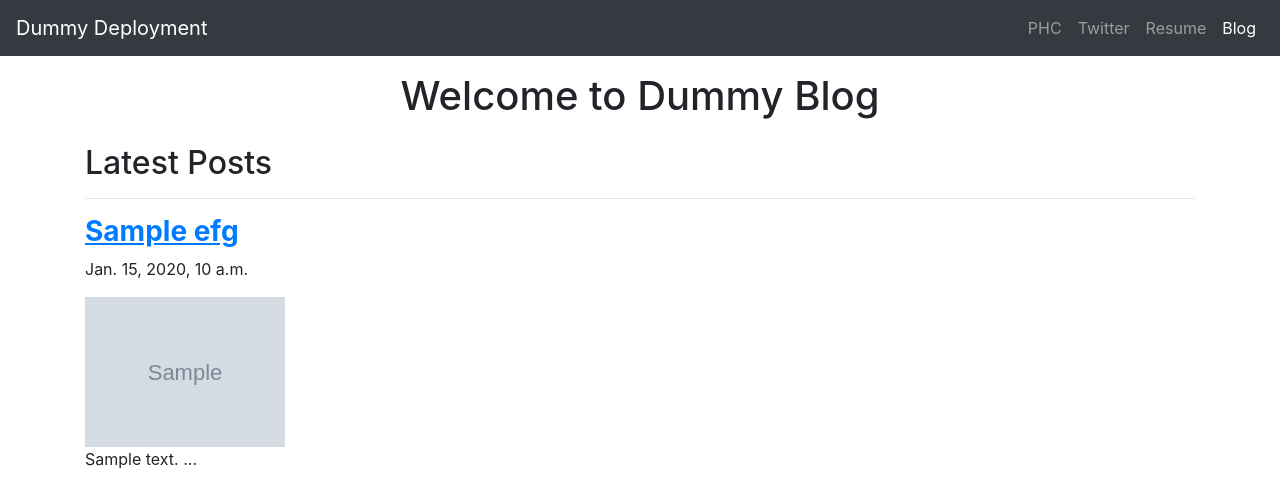
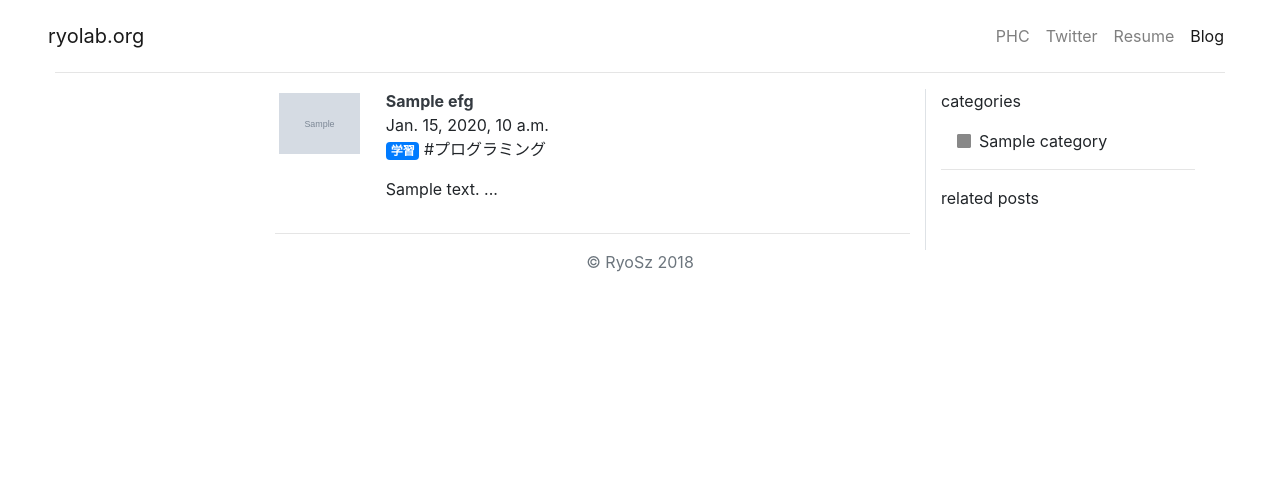
Before and after one commit to RyoSz/portfolio-project, a Django app: template blog/templates/blog/allblogs.html in a window 1280 px wide. Shown: the top 490 px of the page. Run offline with Django 3.2, Linux system fonts and the light colour scheme; the template is opened without the code that fills it: most values are stand-ins (such as "Sample title", 1, 10 or a date in 2020); grey boxes marked "Sample" are stand-in pictures; data that the repository does not hold is empty; some libraries are stand-ins or nearby versions.

Commit message:
blog front end change

```diff
--- a/blog/models.py
+++ b/blog/models.py
@@ -5,12 +5,14 @@ class Blog(models.Model):
     pub_date = models.DateTimeField()
     body = models.TextField()
     image = models.ImageField(upload_to="images/")
+    category = models.CharField(max_length=50, null=True, blank=True)
+    category_color = models.CharField(max_length=50, null=True, blank=True)
 
     def __str__(self):
         return self.title
 
     def summary(self):
-        return self.body[:100]
+        return self.body[:25]
 
     def pub_date_pretty(self):
         return self.pub_date.strftime('%b %d %Y')
--- a/blog/templates/blog/allblogs.html
+++ b/blog/templates/blog/allblogs.html
@@ -11,6 +11,8 @@
 
     <!-- Bootstrap core CSS -->
     <link rel="stylesheet" href="https://stackpath.bootstrapcdn.com/bootstrap/4.1.3/css/bootstrap.min.css" integrity="sha384-MCw98/SFnGE8fJT3GXwEOngsV7Zt27NXFoaoApmYm81iuXoPkFOJwJ8ERdknLPMO" crossorigin="anonymous">
+    <!-- Fontawesome CDN -->
+    <link rel="stylesheet" href="https://use.fontawesome.com/releases/v5.5.0/css/all.css" integrity="sha384-B4dIYHKNBt8Bc12p+WXckhzcICo0wtJAoU8YZTY5qE0Id1GSseTk6S+L3BlXeVIU" crossorigin="anonymous">
 
   </head>
 
@@ -19,8 +21,8 @@
 <!-- NAV part -->
 
 <header>
-        <nav class="navbar navbar-expand-lg navbar-dark bg-dark">
-            <a class="navbar-brand" href="{% url 'home' %}">Dummy Deployment</a>
+        <nav class="navbar navbar-expand-lg navbar-light px-5 pt-3 pb-0">
+            <a class="navbar-brand" href="{% url 'home' %}">ryolab.org</a>
             <button class="navbar-toggler" type="button" data-toggle="collapse" data-target="#navbarNav" aria-controls="navbarNav" aria-expanded="false" aria-label="Toggle navigation">
                 <span class="navbar-toggler-icon"></span>
             </button>
@@ -41,21 +43,44 @@
                 </ul>
             </div>
         </nav>
+        <hr class="container">
     </header>
 
     <main role="main">
         <div class="container">
-            <h1 class="text-center py-3">Welcome to Dummy Blog</h1>
-            <h2>Latest Posts</h2>
+            <div class="row">
+            <div class="col-md-2">
+            </div>
+            <div class="col-md-7">
+            {% for efg in blogs.all %}
+            <div class="row">
+            <div class="col-md-2">
+            <img class="img-fluid m-1" src="{{ efg.image.url }}" alt="Responsive image" />
+            </div>
+            <div class="col-md-10">
+            <p>
+                <a class="text-dark" href="{% url 'detail' efg.id %}"><b>{{ efg.title }}</b></a>
+                <br>
+                {{ efg.pub_date_pretty }}
+                <br>
+                <span class="badge badge-primary">学習</span>
+                <span>#プログラミング</span>
+            </p>
+            <p>{{ efg.summary }} ...</p>
+            </div>
+            </div>
             <hr>
-            {% for efg in blogs.all %}
-            <h3>
-                <a href="{% url 'detail' efg.id %}"><u><b>{{ efg.title }}</b></u></a>
-            </h3>
-            <p>{{ efg.pub_date_pretty }}</p>
-            <img class="img-fluid" src="{{ efg.image.url }}" height=200 width=200 />
-            <p>{{ efg.summary }} ...</p>
             {% endfor %}
+            </div>
+            <div class="col-md-3 border-left">
+                <p>categories</p>
+                {% for efg in blogs.all %}
+                    <p class="pl-3"><i class="fas fa-square pr-2" style="color:{{ efg.category_color }};"></i>{{ efg.category }}</p>
+                {% endfor %}
+                <hr>
+                <p>related posts</p>
+            </div>
+            </div>
         </div>
 
     </main>
```
Also changed, not shown: blog/migrations/0005_blog_category.py (added), blog/migrations/0006_auto_20181129_2016.py (added), blog/migrations/0007_blog_category_color.py (added).
